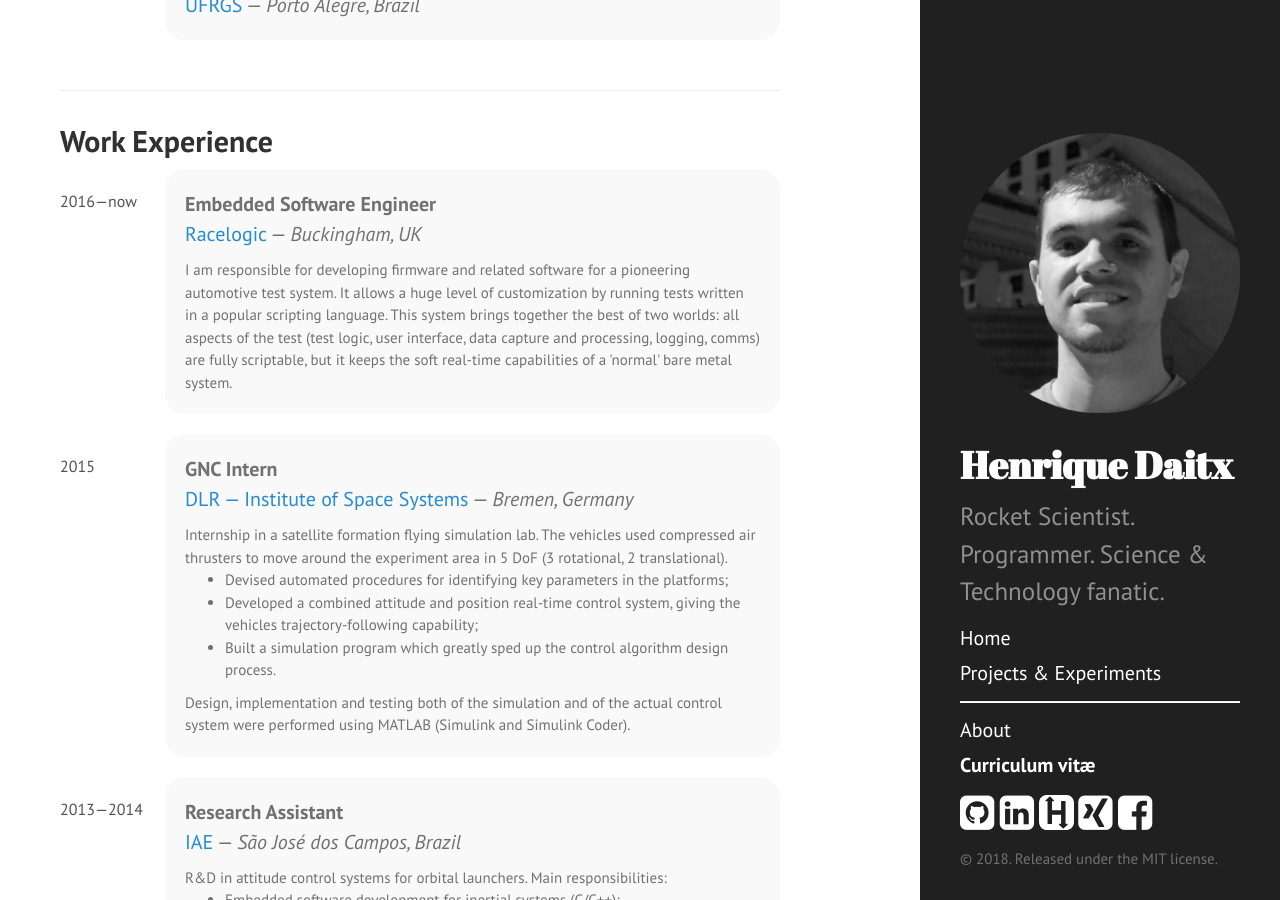
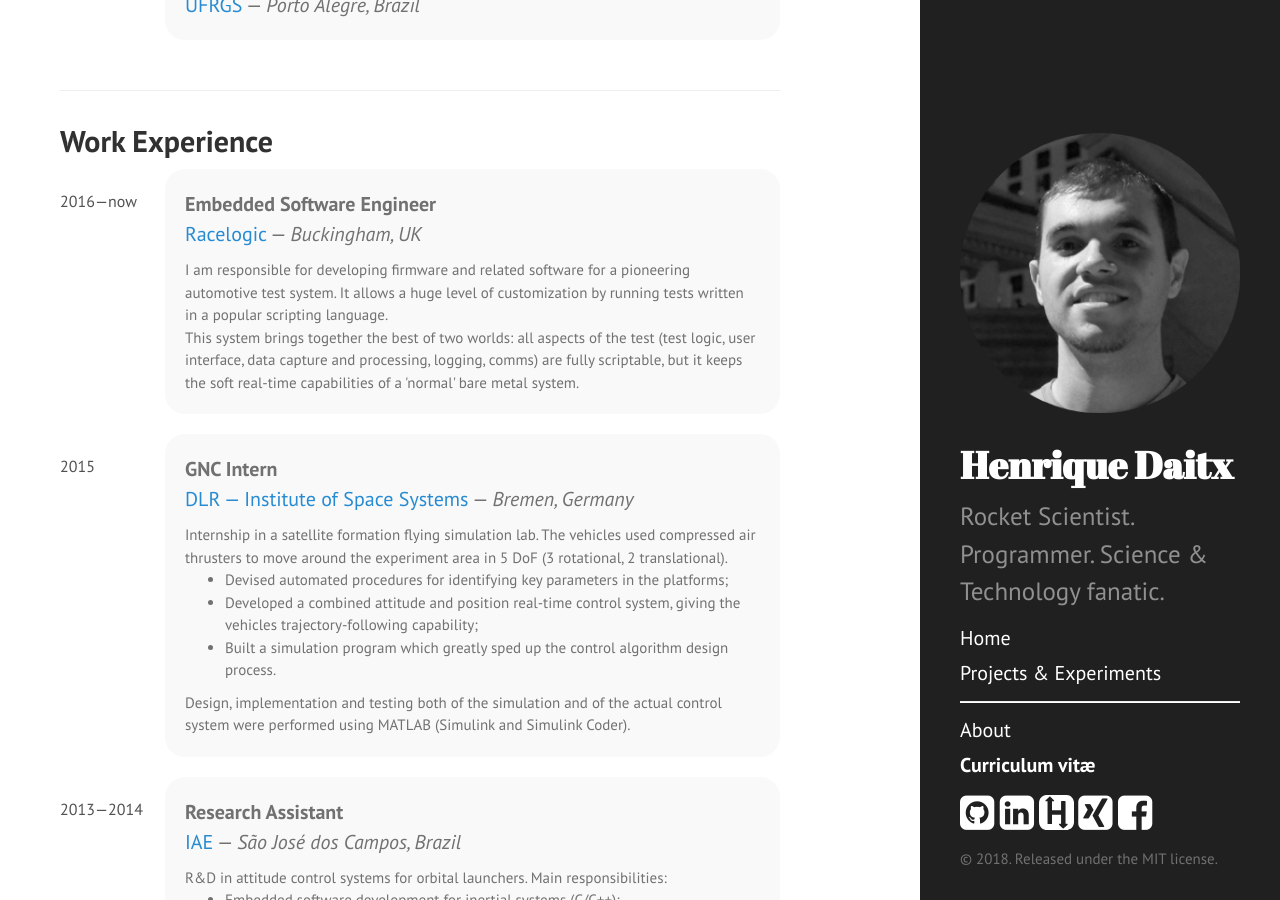
Before and after one commit to hdtx/hdtx.github.io, a Jekyll site: the page built from cv.html, in a window 1280 px wide and 900 px high, scrolled down 715 px. Built offline with Jekyll 4.4.1, drawn with Linux system fonts in a browser that asks for light colours; nearby versions of some CDN libraries.

Commit message:
Update cv.yml

```diff
--- a/_data/cv.yml
+++ b/_data/cv.yml
@@ -37,8 +37,7 @@ sections:
       title:        Embedded Software Engineer
       city:         Buckingham, UK
       description: >
-        I am responsible for developing firmware and related software for a pioneering automotive test system. It allows a huge level of customization by running tests written in a popular scripting language.
-
+        I am responsible for developing firmware and related software for a pioneering automotive test system. It allows a huge level of customization by running tests written in a popular scripting language.<br>
         This system brings together the best of two worlds: all aspects of the test (test logic, user interface, data capture and processing, logging, comms) are fully scriptable, but it keeps the soft real-time capabilities of a 'normal' bare metal system.
 
     - date:         [2015]
```
